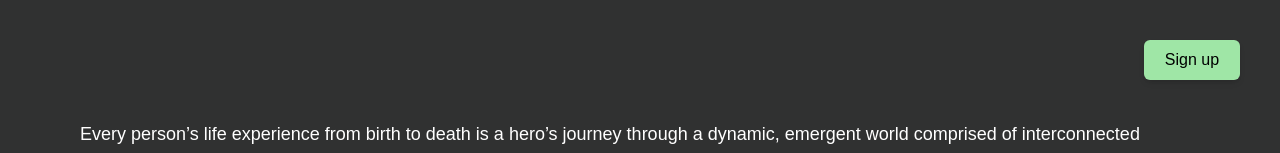
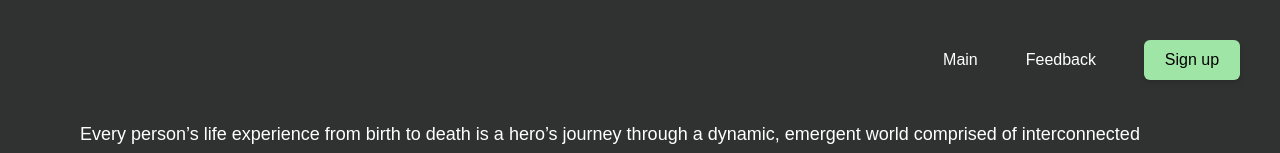
Before and after one commit to JohnMikko27/theverse-skinning-the-six-realms, a React (Vite) app: page / in a window 1280 px wide. Shown: the top 153 px of the page. Built offline with nearby package versions, Linux system fonts and the light colour scheme.

Commit message:
Update Navbar

```diff
--- a/src/components/Nav.jsx
+++ b/src/components/Nav.jsx
@@ -1,8 +1,13 @@
 const Nav = () => {
   return (
-    <div className="flex justify-end p-2">
+    <div className="flex justify-end p-2 gap-12 items-center">
+      <a href="#" className="hover:text-secondary-theme">Main</a>
+      <a href="https://docs.google.com/forms/d/e/1FAIpQLScEm9NpS5AiHxghnOkFEzrxmn85KqSdqJMiSKg2rObNdwgsuA/viewform?usp=sf_link"
+        target="_blank" rel="noreferrer" className="hover:text-secondary-theme ">
+        Feedback
+      </a>
       <button className=" shadow-md hover:bg-green-600 hover:text-white text-black bg-secondary-theme
-       p-2 rounded-md w-24">
+       p-2 rounded-md w-24 transition-all duration-200">
         Sign up
       </button>
     </div>
```
